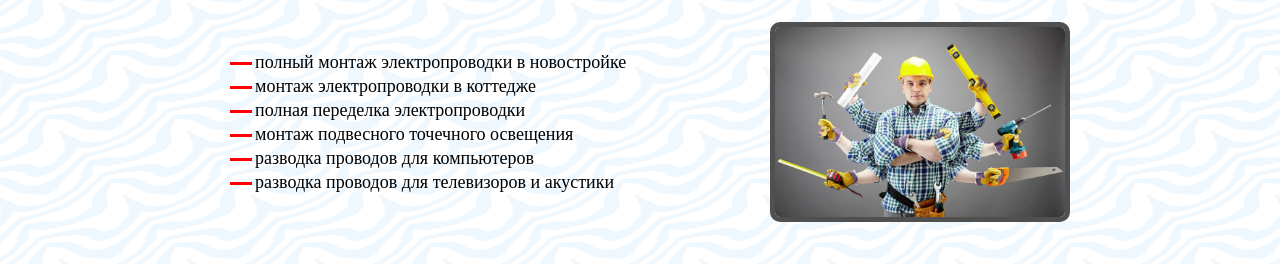
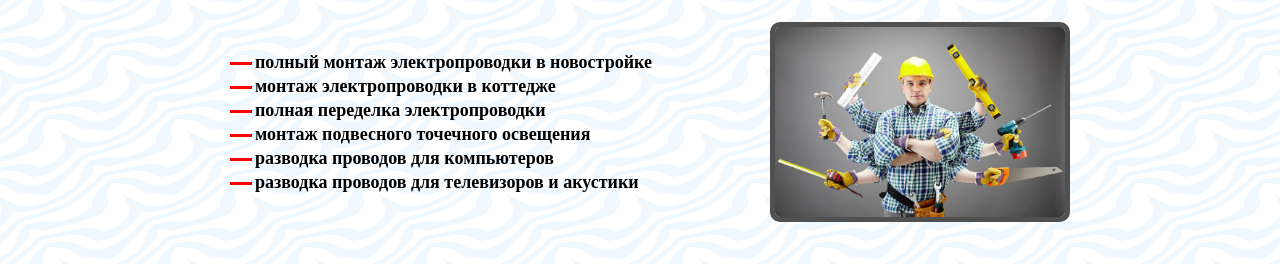
Before and after one commit to Zatvornik64/zatvornik64.github.io, a plain HTML site: page electric/index.html in a window 1280 px wide. Shown: the part 504-768 px from the top of the page. Drawn offline with Linux system fonts and the light colour scheme.

Commit message:
litle fix

```diff
--- a/electric/style.css
+++ b/electric/style.css
@@ -6,11 +6,11 @@ body {
 	font-family: "Times New Roman", Times, serif;
 	font-size: 16px;
 	line-height: 24px;
-	font-height: 700;
+	font-weight: 700;
 	color: #000000;
 	background-color: #ffffff;
 	margin: 0 auto;
-	padding 0 10px;
+	padding: 0 10px;
 	background-image: url(img/bg2.gif);
 	background-repeat: repeat;
 }
--- a/logistic/style.css
+++ b/logistic/style.css
@@ -6,18 +6,18 @@ body {
 	font-family: "Times New Roman", Times, serif;
 	font-size: 16px;
 	line-height: 24px;
-	font-height: 700;
+	font-weight: 700;
 	color: #000000;
 	background-color: #ffffff;
 	margin: 0 auto;
-	padding 0 10px;
+	padding: 0 10px;
 	background-image: url(img/bg1.gif);
 	background-repeat: repeat;
 }
 .container {
 	width: 1000px;
-  margin: 0 auto;
-  padding: 0 10px;
+  	margin: 0 auto;
+  	padding: 0 10px;
 }
 
 .hidden:not(:focus):not(:active),
--- a/robots/style.css
+++ b/robots/style.css
@@ -9,7 +9,7 @@ body {
 	background-color: #000000;
 	text-align: center;
 	margin: 0 auto;
-	padding 0 10px;
+	padding: 0 10px;
 	background-image: url(img/bg-1.jpg);
 	background-repeat: no-repeat;
 	background-size: 100vw;
--- a/style.css
+++ b/style.css
@@ -10,7 +10,7 @@ body {
 	background-color: #000000;
 	text-align: center;
 	margin: 0 auto;
-	padding 0 10px;
+	padding: 0 10px;
 
 }
 .container {
--- a/tools/style.css
+++ b/tools/style.css
@@ -7,10 +7,10 @@ body {
 	background-color: #000000;
 	text-align: center;
 	margin: 0 auto;
-	padding 0;
+	padding: 0;
 	background-image: url(img/bg.jpg);
 	background-repeat: no-repeat;
-	/*background-size: auto;*/
+
 
 }
 .container {
@@ -224,7 +224,7 @@ input[type="radio"].visually-hidden {
 	z-index: 5;
 	top: 160px;
 	left: 35%;
-	width: 120%
+	width: 120%;
 	transform: translateX(-50%);
 
 }
```
